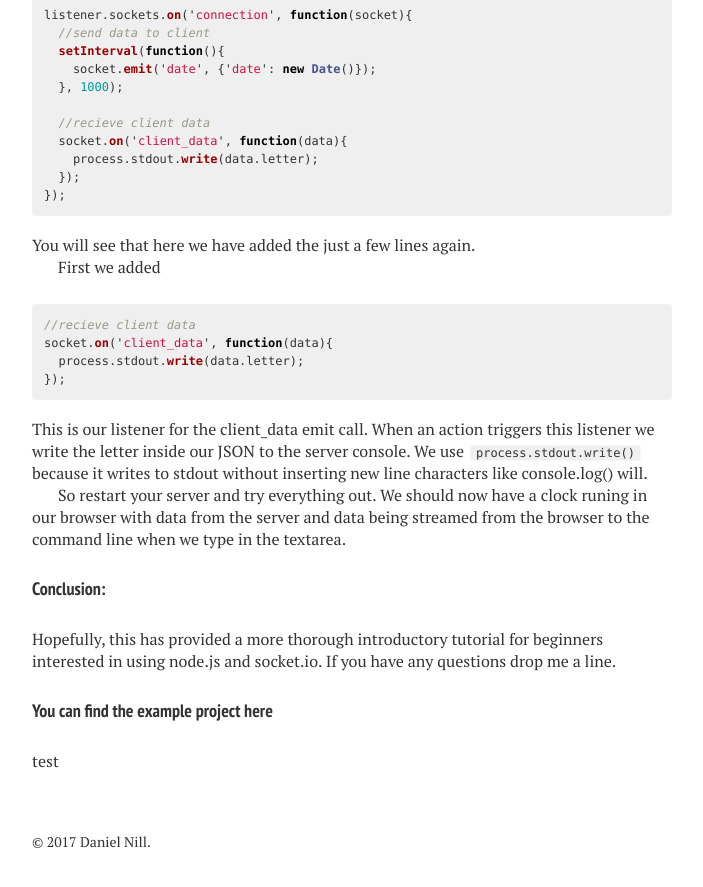
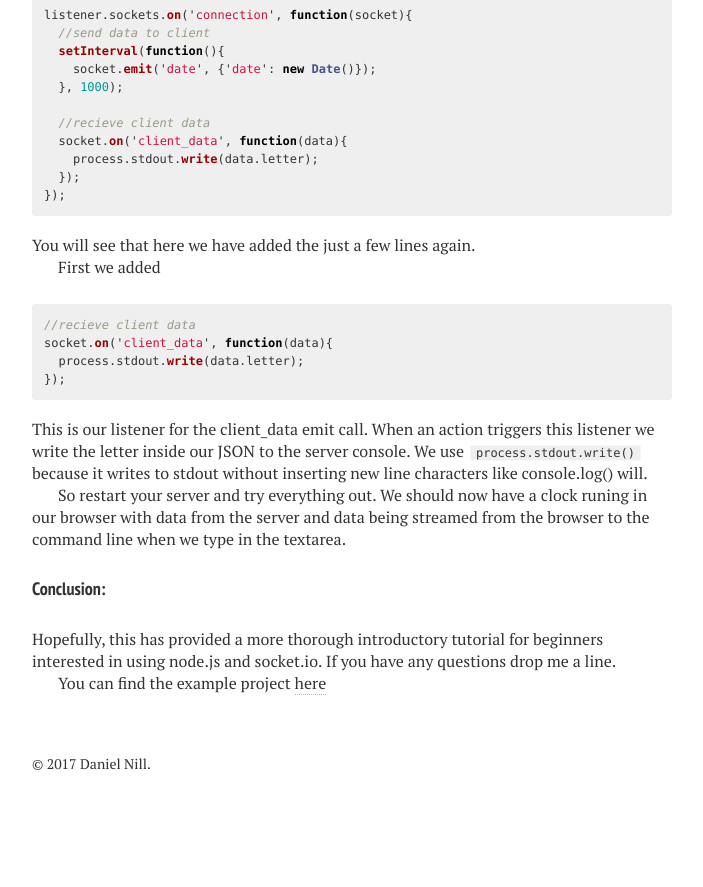
Before and after one commit to DanielNill/danielnill.github.io, a Jekyll site: the page built from _posts/2012-07-28-nodejs-tutorial-with-socketio.markdown, in a window 1280 px wide and 900 px high, scrolled down 9123 px. Shown: the top 887 px of the window, without its empty margins (288-991 px from the left). Built offline with Jekyll 4.4.1, drawn with Linux system fonts in a browser that asks for light colours; nearby versions of some CDN libraries; comment, search, counter and statistics services are not loaded; after the commit the page ends 9945 px from its top, so only the background shows below that.

Commit message:
remove test text

```diff
--- a/_posts/2012-07-28-nodejs-tutorial-with-socketio.markdown
+++ b/_posts/2012-07-28-nodejs-tutorial-with-socketio.markdown
@@ -393,6 +393,4 @@ So restart your server and try everything out.  We should now have a clock runin
 
 Hopefully, this has provided a more thorough introductory tutorial for beginners interested in using node.js and socket.io.  If you have any questions drop me a line.
 
-#### You can find the example project [here](https://github.com/DanielNIll/node-and-socket-example)
-
-test
+You can find the example project [here](https://github.com/DanielNIll/node-and-socket-example)
```
